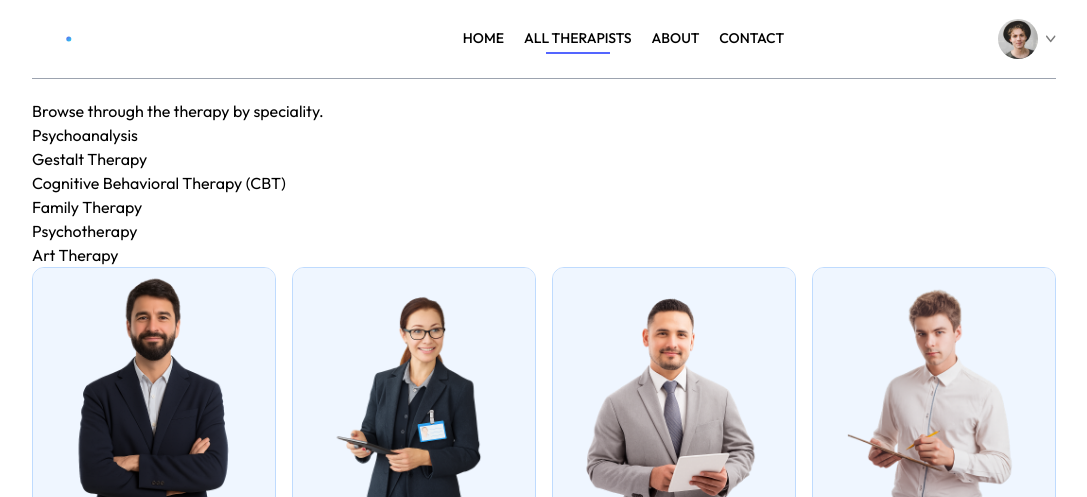
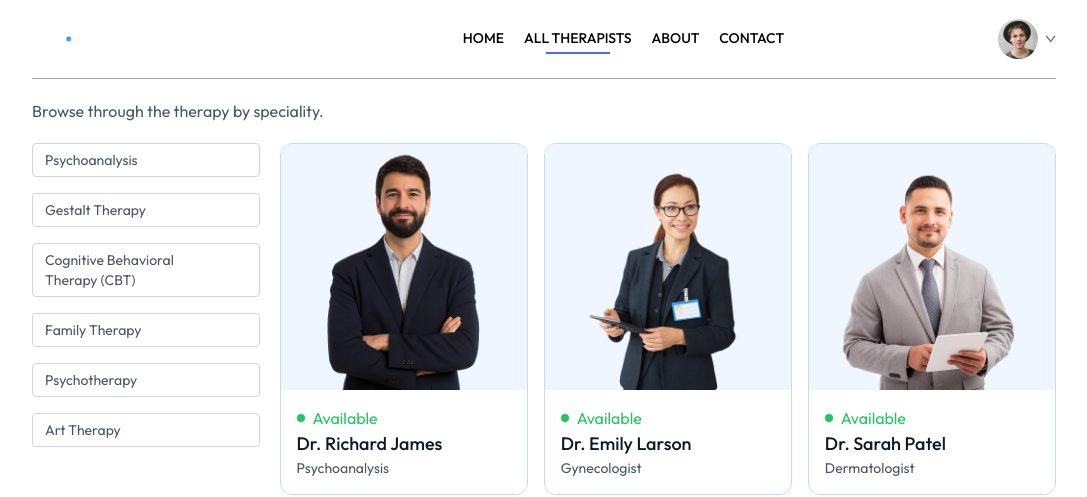
Before and after one commit to AureaCatena/clear-mind, a React (Vite) app in the folder frontend/: page /therapists in a window 1280 px wide. Shown: the top 497 px of the page, without its empty margins (96-1183 px from the left). Built offline with nearby package versions, Linux system fonts and the light colour scheme.

Commit message:
filter on each section is working for therapists

```diff
--- a/frontend/src/pages/Therapists.jsx
+++ b/frontend/src/pages/Therapists.jsx
@@ -24,15 +24,15 @@ const Therapists = () => {
 
   return (
     <div>
-        <p>Browse through the therapy by speciality.</p>
-        <div>
-          <div>
-            <p>Psychoanalysis</p>
-            <p>Gestalt Therapy</p>
-            <p>Cognitive Behavioral Therapy (CBT)</p>
-            <p>Family Therapy</p>
-            <p>Psychotherapy</p>
-            <p>Art Therapy</p>
+        <p className='text-gray-600'>Browse through the therapy by speciality.</p>
+        <div className='flex flex-col sm:flex-row items-start gap-5 mt-5'>
+          <div className='flex flex-col gap-4 text-sm text-gray-600'>
+            <p onClick={()=> speciality === 'Psychoanalysis' ? navigate('/therapists') : navigate ('/therapists/Psychoanalysis')} className={`w-[94vw] sm:w-auto pl-3 py-1.5 pr-16 border border-gray-300 rounded transition-all cursor-pointer ${speciality === "Psychoanalysis" ? "bg-indigo-100 text-black" : ""}`} >Psychoanalysis</p>
+            <p onClick={()=> speciality === 'Gestalt Therapy' ? navigate('/therapists') : navigate ('/therapists/Gestalt Therapy')} className={`w-[94vw] sm:w-auto pl-3 py-1.5 pr-16 border border-gray-300 rounded transition-all cursor-pointer ${speciality === "Gestalt Therapy" ? "bg-indigo-100  text-black" : ""}`} >Gestalt Therapy</p>
+            <p onClick={()=> speciality === 'Cognitive Behavioral Therapy (CBT)' ? navigate('/therapists') : navigate ('/therapists/Cognitive Behavioral Therapy (CBT)')} className={`w-[94vw] sm:w-auto pl-3 py-1.5 pr-16 border border-gray-300 rounded transition-all cursor-pointer ${speciality === "Cognitive Behavioral Therapy (CBT)" ? "bg-indigo-100 text-black" : ""}`} >Cognitive Behavioral Therapy (CBT)</p>
+            <p onClick={()=> speciality === 'Family Therapy' ? navigate('/therapists') : navigate ('/therapists/Family Therapy')} className={`w-[94vw] sm:w-auto pl-3 py-1.5 pr-16 border border-gray-300 rounded transition-all cursor-pointer ${speciality === "Family Therapy" ? "bg-indigo-100 text-black" : ""}`} >Family Therapy</p>
+            <p onClick={()=> speciality === 'Psychotherapy' ? navigate('/therapists') : navigate ('/therapists/Psychotherapy')} className={`w-[94vw] sm:w-auto pl-3 py-1.5 pr-16 border border-gray-300 rounded transition-all cursor-pointer ${speciality === "Psychotherapy" ? "bg-indigo-100 text-black" : ""}`} >Psychotherapy</p>
+            <p onClick={()=> speciality === 'Art Therapy' ? navigate('/therapists') : navigate ('/therapists/Art Therapy')} className={`w-[94vw] sm:w-auto pl-3 py-1.5 pr-16 border border-gray-300 rounded transition-all cursor-pointer ${speciality === "Art Therapy" ? "bg-indigo-100 text-black" : ""}`} >Art Therapy</p>
           </div>
           <div className='w-full grid grid-cols-auto gap-4 gap-y-6'>
             {
```
